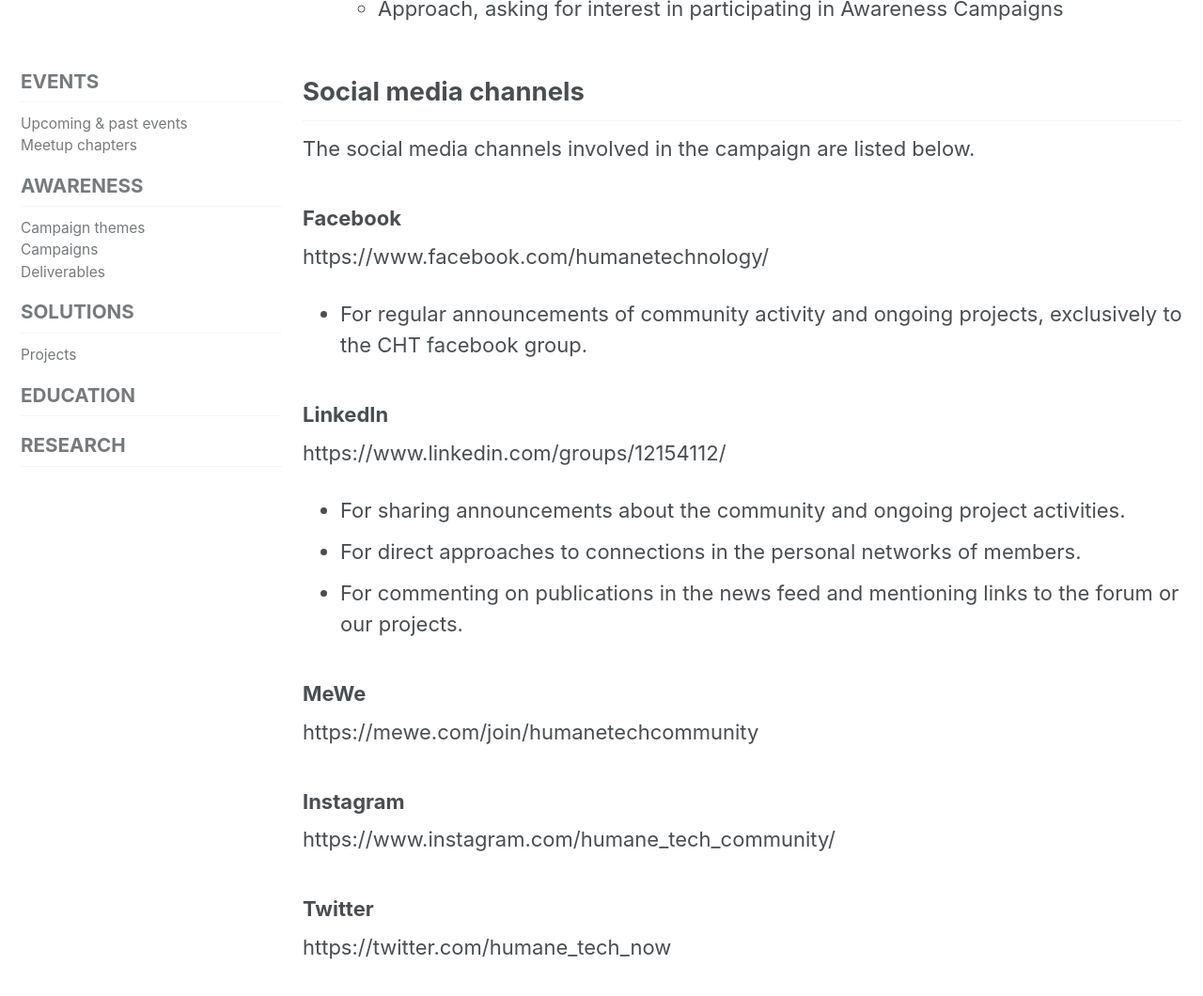
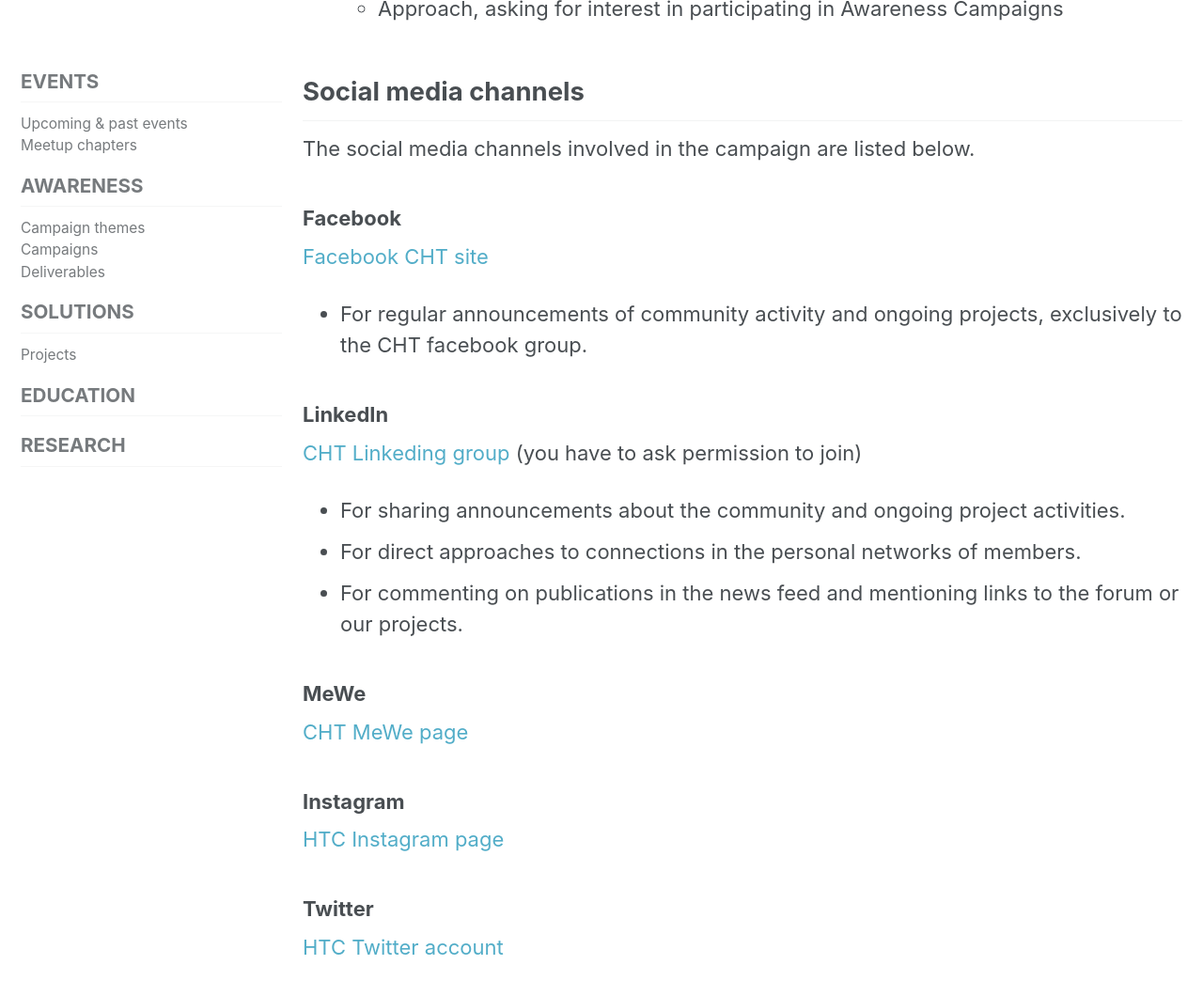
Before and after one commit to humanetech-community/community-hub, a Jekyll site: the page built from _activities/01-awareness-program/02-campaigns/01-campaign-aware-prepare-strategy.md, in a window 1280 px wide and 1400 px high, scrolled down 873 px, cut to the strip 0-1082 px from the top of the window. Shown: the top 1060 px of the strip at 94% size. Built offline with Jekyll 4.4.1, drawn with Linux system fonts in a browser that asks for light colours; cached includes are drawn as plain includes; nearby versions of some CDN libraries.

Commit message:
Style - #74

```diff
--- a/_activities/01-awareness-program/02-campaigns/01-campaign-aware-prepare-strategy.md
+++ b/_activities/01-awareness-program/02-campaigns/01-campaign-aware-prepare-strategy.md
@@ -36,13 +36,13 @@
 
 ### Facebook
 
-https://www.facebook.com/humanetechnology/
+[Facebook CHT site](https://www.facebook.com/humanetechnology)
 
 - For regular announcements of community activity and ongoing projects, exclusively to the CHT facebook group.
 
 ### LinkedIn
 
-https://www.linkedin.com/groups/12154112/
+[CHT Linkeding group](https://www.linkedin.com/groups/12154112) (you have to ask permission to join)
 
 - For sharing announcements about the community and ongoing project activities.
 - For direct approaches to connections in the personal networks of members.
@@ -50,12 +50,12 @@
 
 ### MeWe
 
-https://mewe.com/join/humanetechcommunity
+[CHT MeWe page](https://mewe.com/join/humanetechcommunity)
 
 ### Instagram
 
-https://www.instagram.com/humane_tech_community/
+[HTC Instagram page](https://www.instagram.com/humane_tech_community/)
 
 ### Twitter
 
-https://twitter.com/humane_tech_now
+[HTC Twitter account](https://twitter.com/humane_tech_now)
```
